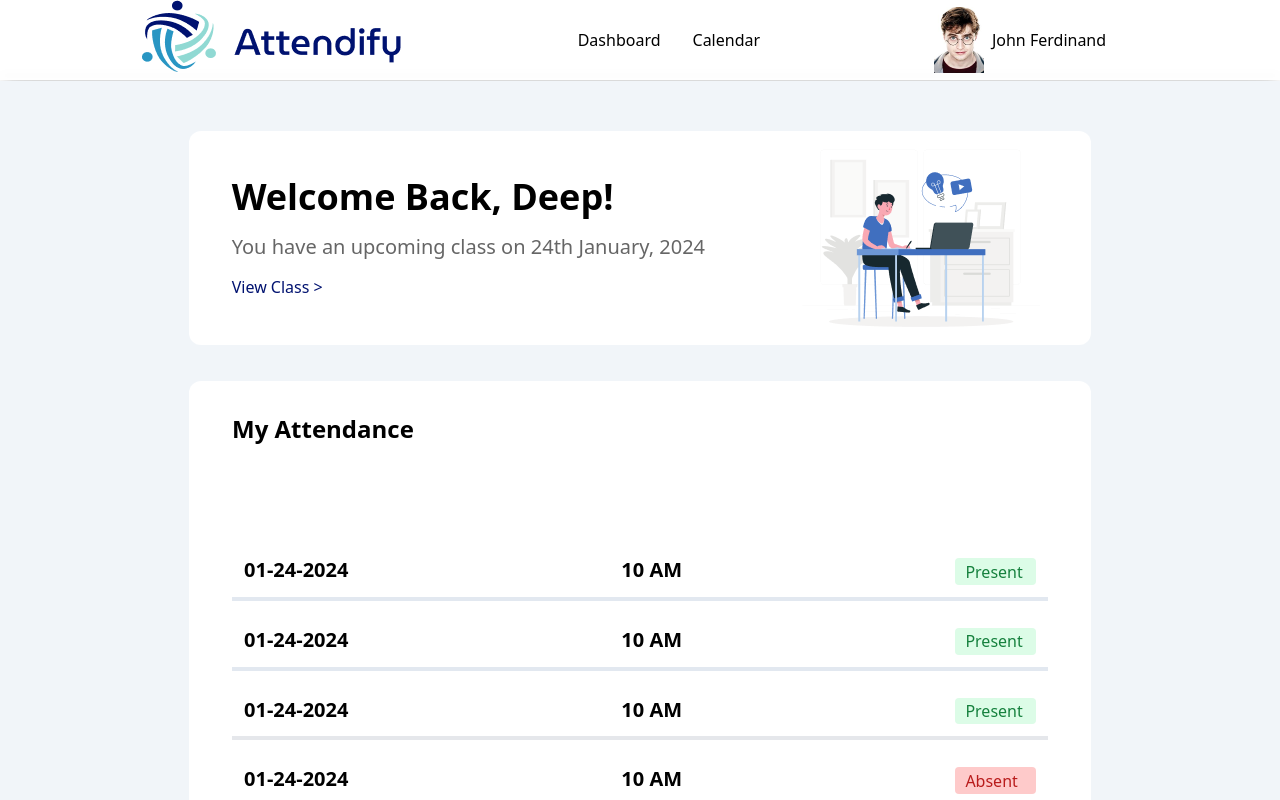
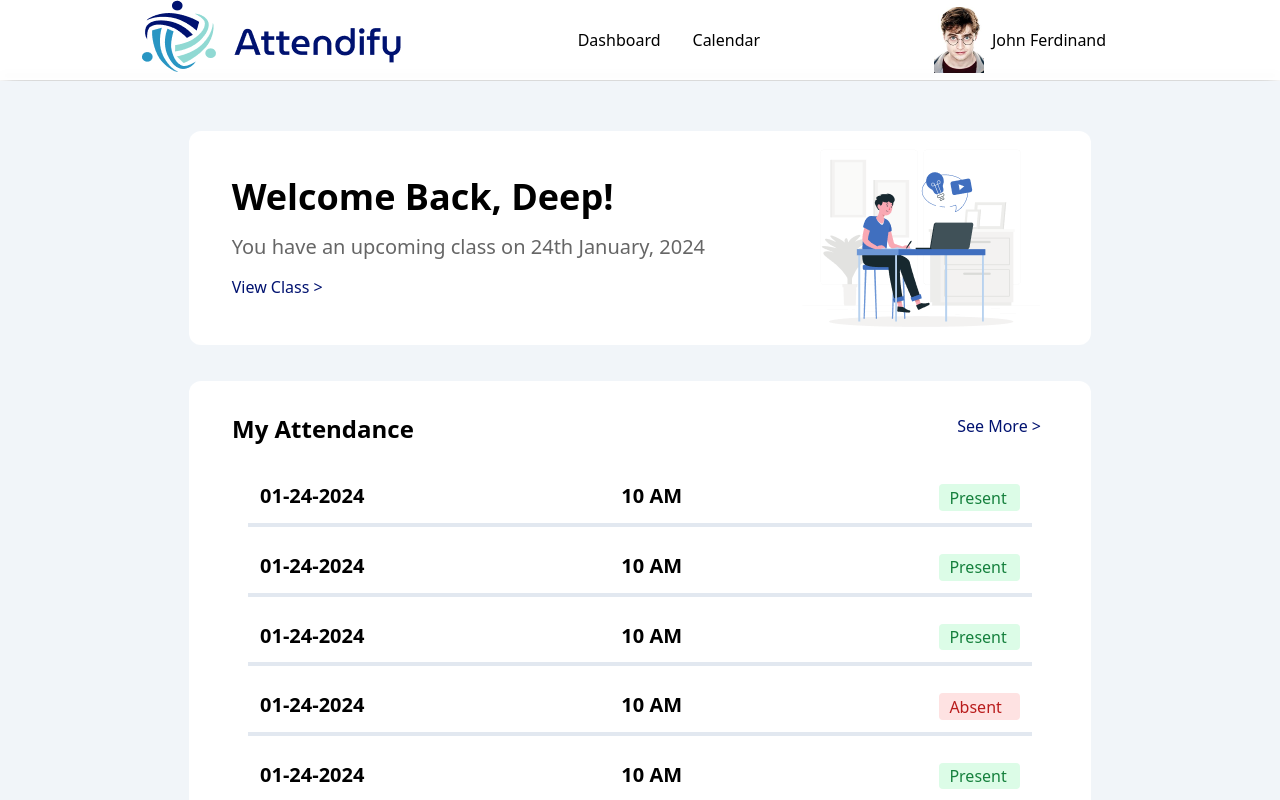
Before and after one commit to rvi01/Attendify, a React (Create React App) app in the folder client/: page /student in a window 1280 px wide. Shown: the top 800 px of the page. Built offline with nearby package versions, Linux system fonts and the light colour scheme; the HTML template or start-up script is replaced by a standard one.

Commit message:
Student Dashboard added

```diff
--- a/client/src/components/DashboardStu.js
+++ b/client/src/components/DashboardStu.js
@@ -5,12 +5,49 @@ import g8 from "../images/g8.png";
 import Footer from "./Footer";
 
 const DashboardStu = () => {
+  const appearances = [
+    {
+      date: "01-24-2024",
+      time: "10 AM",
+      status: "Present",
+    },
+    {
+      date: "01-24-2024",
+      time: "10 AM",
+      status: "Present",
+    },
+    {
+      date: "01-24-2024",
+      time: "10 AM",
+      status: "Present",
+    },
+    {
+      date: "01-24-2024",
+      time: "10 AM",
+      status: "Absent",
+    },
+    {
+      date: "01-24-2024",
+      time: "10 AM",
+      status: "Present",
+    },
+    {
+      date: "01-24-2024",
+      time: "10 AM",
+      status: "Absent",
+    },
+    {
+      date: "01-24-2024",
+      time: "10 AM",
+      status: "Absent",
+    },
+  ];
   return (
     <>
       <Header />
       <div className="bg-slate-100 pt-[50px]">
         <div className="flex justify-between ml-[189px] mr-[189px] bg-white rounded-xl  ">
-          <div className="flex flex-col  my-[43px] ml-[42.71px]   space-y-4 ">
+          <div className="flex flex-col  my-[43px] ml-[42.71px]   space-y-4  ">
             <p className="font-bold text-4xl leading-[45.18px] ">
               Welcome Back, Deep!
             </p>
@@ -22,7 +59,7 @@ const DashboardStu = () => {
             </p>
 
             <span
-              className="text-base hover:cursor-pointer"
+              className="text-base hover:cursor-pointer w-[100px]"
               style={{ color: "#001270" }}
             >
               View Class {">"}
@@ -35,52 +72,39 @@ const DashboardStu = () => {
             alt=""
           />
         </div>
-        <div className=" ml-[189px] mr-[189px] mt-[36.46px] h-[569px] bg-white rounded-xl">
-          <p className="font-bold text-2xl leading-6 pt-[36px] ml-[43px]">
-            My Attendance
-          </p>
-          <div className=" flex justify-between  border-b-4 border-slate-200  mx-[43px] mt-[105px] p-3">
-            <p className="font-semibold text-xl leading-6">01-24-2024</p>
-            <p className="font-semibold text-xl leading-6">10 AM</p>
-            <p className=" w-[81px] py-[1.3px] px-[10.4px] rounded bg-green-100 text-green-700">
-              Present
-            </p>
-          </div>
-          <div className=" flex justify-between border-b-4 border-slate-200 mx-[43px] mt-[15px] p-3">
-            <p className="font-semibold text-xl leading-6">01-24-2024</p>
-            <p className="font-semibold text-xl leading-6">10 AM</p>
-            <p className=" w-[81px] py-[1.3px] px-[10.4px] rounded bg-green-100 text-green-700">
-              Present
-            </p>
-          </div>
-          <div className=" flex justify-between border-b-4 border-slate-200k mx-[43px] mt-[15px] p-3">
-            <p className="font-semibold text-xl leading-6">01-24-2024</p>
-            <p className="font-semibold text-xl leading-6">10 AM</p>
-            <p className=" w-[81px] py-[1.3px] px-[10.4px] rounded bg-green-100 text-green-700">
-              Present
-            </p>
-          </div>
-          <div className=" flex justify-between border-b-4 border-slate-200 mx-[43px] mt-[15px] p-3">
-            <p className="font-semibold text-xl leading-6">01-24-2024</p>
-            <p className="font-semibold text-xl leading-6">10 AM</p>
-            <p className=" w-[81px] py-[1.3px] px-[10.4px] rounded bg-red-200 text-red-700">
-              Absent
-            </p>
-          </div>
-          <div className=" flex justify-between border-b-4 border-slate-200 mx-[43px] mt-[15px] p-3">
-            <p className="font-semibold text-xl leading-6">01-24-2024</p>
-            <p className="font-semibold text-xl leading-6">10 AM</p>
-            <p className=" w-[81px] py-[1.3px] px-[10.4px] rounded bg-green-100 text-green-700">
-              Present
-            </p>
-          </div>
-
+        <div className=" ml-[189px] mr-[189px] mt-[36.46px]   bg-white rounded-xl h-auto">
           <span
             className="text-base text-right mt-[33px] mr-[50px] float-right hover:cursor-pointer "
             style={{ color: "#001270" }}
           >
             See More {">"}
           </span>
+          <p className="font-bold text-2xl leading-6 pt-[36px] ml-[43px]">
+            My Attendance
+          </p>
+          <div className="p-4">
+            {appearances.map((appearance) => {
+              return (
+                <div className=" flex justify-between  border-b-4 border-slate-200  mx-[43px] mt-[15px] p-3 ">
+                  <p className="font-semibold text-xl leading-6">
+                    {appearance.date}
+                  </p>
+                  <p className="font-semibold text-xl leading-6">
+                    {appearance.time}
+                  </p>
+                  <p
+                    className={`w-[81px] py-[1.3px] px-[10.4px] rounded ${
+                      appearance.status === "Present"
+                        ? "bg-green-100 text-green-700"
+                        : "bg-red-100 text-red-700"
+                    }`}
+                  >
+                    {appearance.status}
+                  </p>
+                </div>
+              );
+            })}
+          </div>
         </div>
         <div className="text-center text-sm leading-5 font-normal  ml-[189px] mr-[189px] mt-[87px] p-5">
           <Footer />
```
